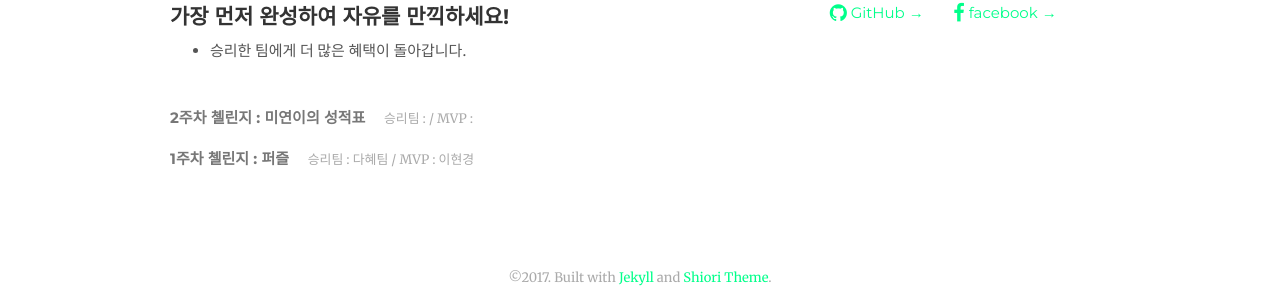
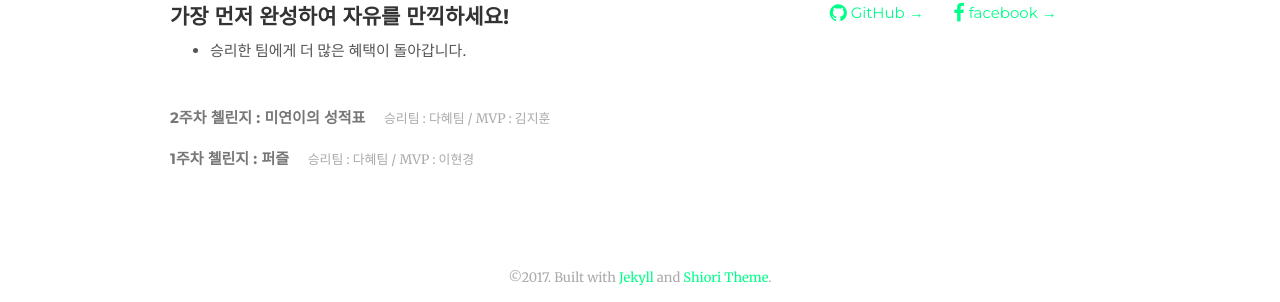
Before and after one commit to likelionkonkuk/likelionkonkuk_before_github, a Jekyll site: the page built from challenge.html, in a window 1280 px wide. Shown: the part 253-555 px from the top of the page. Built offline with Jekyll 4.4.1, drawn with Linux system fonts in a browser that asks for light colours; nearby versions of some CDN libraries; comment, search, counter and statistics services are not loaded.

Commit message:
2주차 첼린지

```diff
--- a/_posts/2017-03-27-challenge-w2.md
+++ b/_posts/2017-03-27-challenge-w2.md
@@ -2,6 +2,8 @@
 title: "2주차 첼린지 : 미연이의 성적표"
 tag: challenge
 author: "우미연"
+winner: "다혜팀"
+mvp: "김지훈"
 ---
 
 미연이의 성적을 입력하고 재수강이 필요한과목, 우수한과목, 평점과 학사경고/장학금 여부를 알아보자.
```
